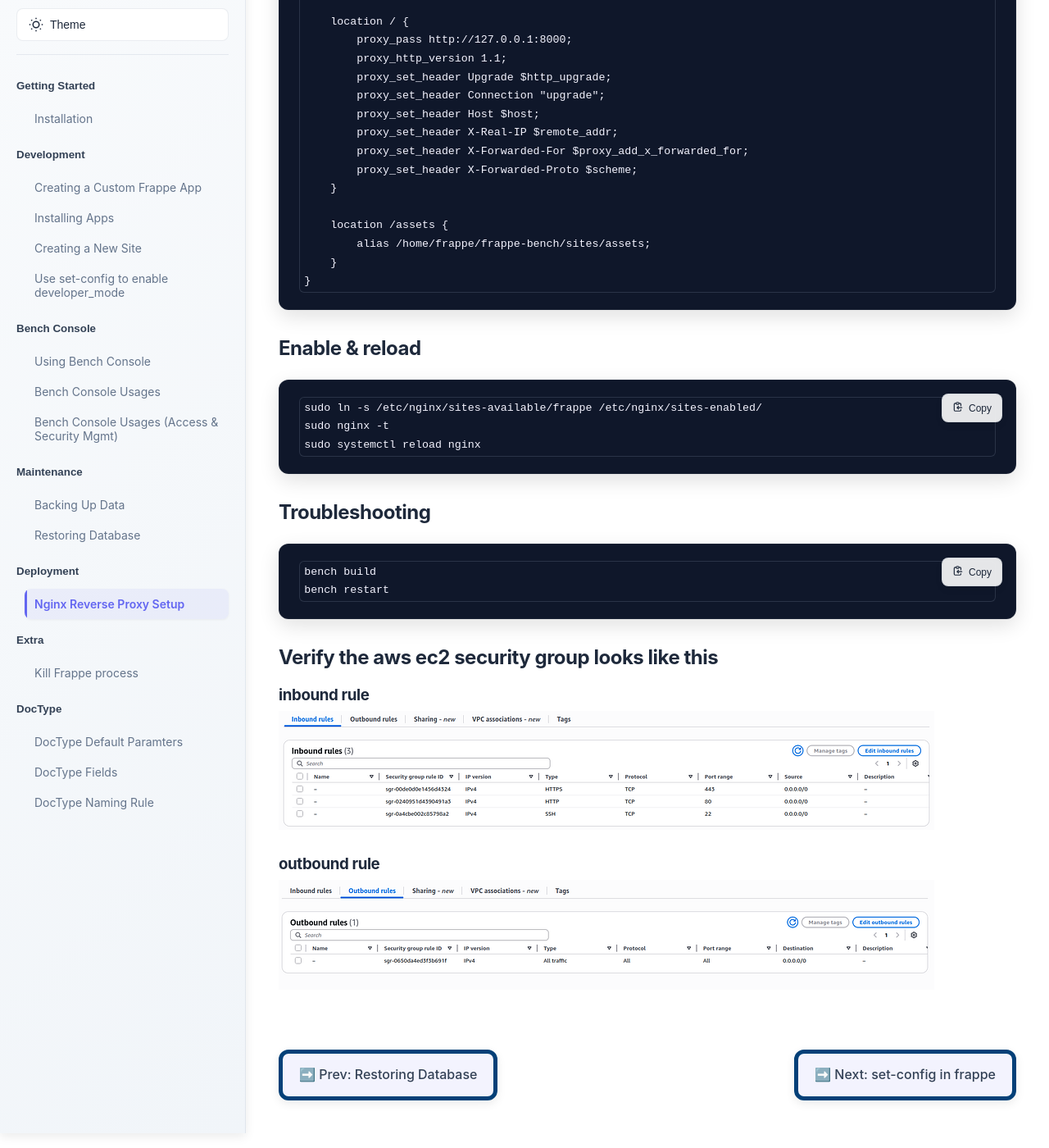
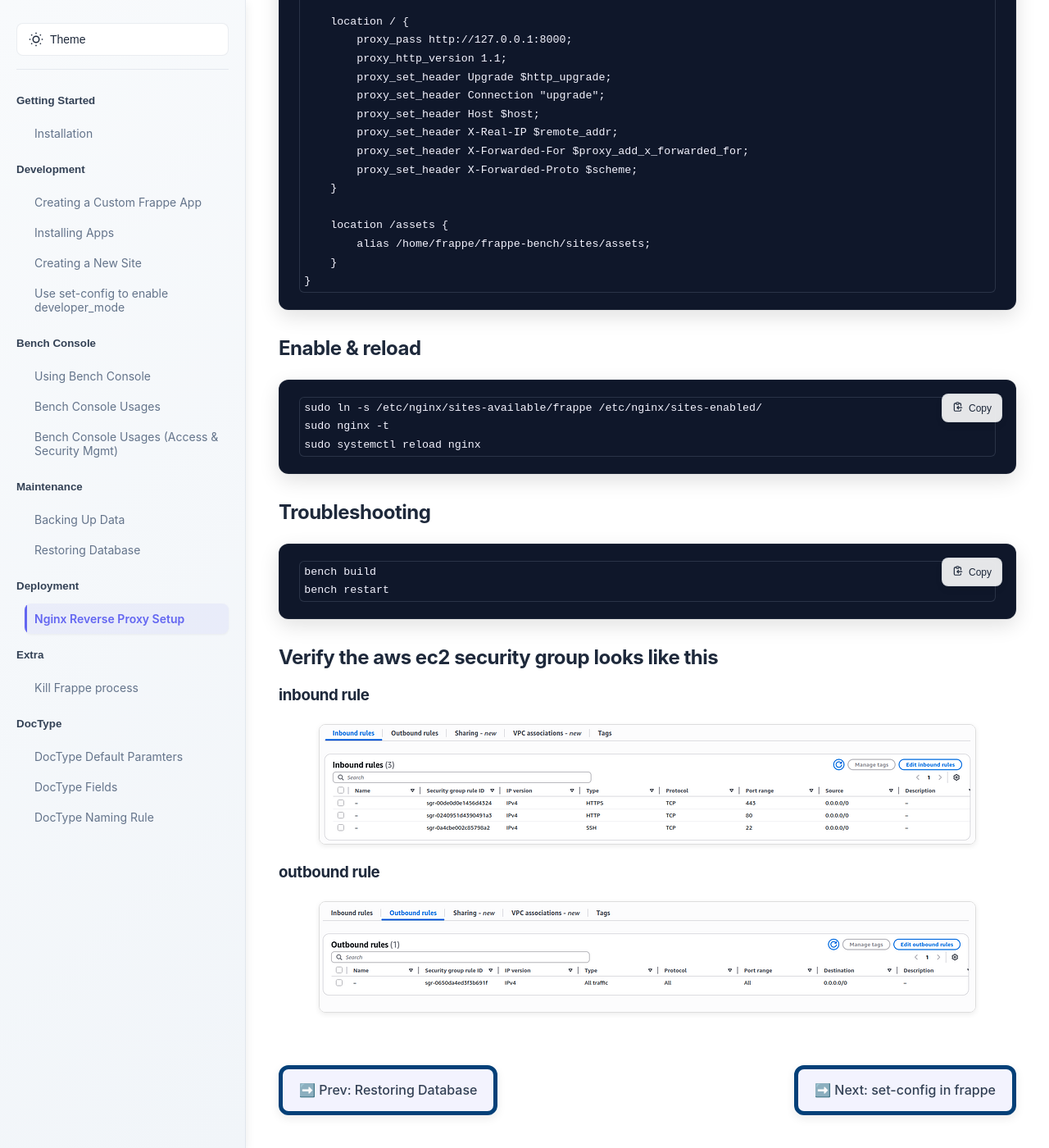
Before and after one commit to inxeoz/docs_frappe, a Jekyll site: the page built from _docs/08-nginx.md, in a window 1280 px wide and 1400 px high, scrolled down 440 px. Shown: the whole window at 82% size. Built offline with Jekyll 4.4.1, drawn with Linux system fonts in a browser that asks for light colours.

```diff
--- a/_layouts/default.html
+++ b/_layouts/default.html
@@ -1,41 +1,104 @@
 <!doctype html>
 <html lang="en">
-
     <head>
-  <meta charset="utf-8">
-  <meta name="viewport" content="width=device-width,initial-scale=1">
+        <meta charset="utf-8" />
+        <meta name="viewport" content="width=device-width,initial-scale=1" />
         <title>{{ page.title | default: site.title }}</title>
-  <link rel="stylesheet" href="{{ '/assets/css/common.css' | relative_url }}">
-  <link rel="stylesheet" href="{{ '/assets/css/sidebar.css' | relative_url }}">
-  <link rel="stylesheet" href="{{ '/assets/css/content.css' | relative_url }}">
-  <link rel="stylesheet" href="{{ '/assets/css/copy.css' | relative_url }}">
-  <link rel="stylesheet" href="{{ '/assets/css/nav-button.css' | relative_url }}">
-
-
-
+        <link
+            rel="stylesheet"
+            href="{{ '/assets/css/common.css' | relative_url }}"
+        />
+        <link
+            rel="stylesheet"
+            href="{{ '/assets/css/sidebar.css' | relative_url }}"
+        />
+        <link
+            rel="stylesheet"
+            href="{{ '/assets/css/content.css' | relative_url }}"
+        />
+        <link
+            rel="stylesheet"
+            href="{{ '/assets/css/copy.css' | relative_url }}"
+        />
+        <link
+            rel="stylesheet"
+            href="{{ '/assets/css/nav-button.css' | relative_url }}"
+        />
     </head>
 
     <body>
         <!-- Mobile header - only visible on small screens -->
         <header class="mobile-header">
-    <button id="mobile-sidebar-toggle" class="mobile-hamburger" aria-expanded="false" aria-controls="site-sidebar" aria-label="Toggle navigation menu">
-      <svg width="24" height="24" viewBox="0 0 24 24" fill="none" xmlns="http://www.w3.org/2000/svg">
-        <path d="M3 12h18m-9-9h9m-9 18h9" stroke="currentColor" stroke-width="2" stroke-linecap="round" stroke-linejoin="round"/>
+            <button
+                id="mobile-sidebar-toggle"
+                class="mobile-hamburger"
+                aria-expanded="false"
+                aria-controls="site-sidebar"
+                aria-label="Toggle navigation menu"
+            >
+                <svg
+                    width="24"
+                    height="24"
+                    viewBox="0 0 24 24"
+                    fill="none"
+                    xmlns="http://www.w3.org/2000/svg"
+                >
+                    <path
+                        d="M3 12h18m-9-9h9m-9 18h9"
+                        stroke="currentColor"
+                        stroke-width="2"
+                        stroke-linecap="round"
+                        stroke-linejoin="round"
+                    />
                 </svg>
             </button>
 
-    <div class="mobile-title">{{ page.title | default: site.title }}</div>
+            <div class="mobile-title">
+                {{ page.title | default: site.title }}
+            </div>
 
-    <button id="mobile-theme-toggle" class="mobile-theme-toggle" aria-label="Toggle dark/light theme" onclick="ToggleTheme()">
-      <svg class="theme-icon theme-icon-light" width="20" height="20" viewBox="0 0 24 24" fill="none" xmlns="http://www.w3.org/2000/svg">
-        <circle cx="12" cy="12" r="5" stroke="currentColor" stroke-width="2"/>
-        <path d="M12 1v2m0 18v2M4.22 4.22l1.42 1.42m12.72 12.72l1.42 1.42M1 12h2m18 0h2M4.22 19.78l1.42-1.42M18.36 5.64l1.42-1.42" stroke="currentColor" stroke-width="2"/>
+            <button
+                id="mobile-theme-toggle"
+                class="mobile-theme-toggle"
+                aria-label="Toggle dark/light theme"
+                onclick="ToggleTheme()"
+            >
+                <svg
+                    class="theme-icon theme-icon-light"
+                    width="20"
+                    height="20"
+                    viewBox="0 0 24 24"
+                    fill="none"
+                    xmlns="http://www.w3.org/2000/svg"
+                >
+                    <circle
+                        cx="12"
+                        cy="12"
+                        r="5"
+                        stroke="currentColor"
+                        stroke-width="2"
+                    />
+                    <path
+                        d="M12 1v2m0 18v2M4.22 4.22l1.42 1.42m12.72 12.72l1.42 1.42M1 12h2m18 0h2M4.22 19.78l1.42-1.42M18.36 5.64l1.42-1.42"
+                        stroke="currentColor"
+                        stroke-width="2"
+                    />
                 </svg>
-      <svg class="theme-icon theme-icon-dark" width="20" height="20" viewBox="0 0 24 24" fill="none" xmlns="http://www.w3.org/2000/svg">
-        <path d="M21 12.79A9 9 0 1 1 11.21 3 7 7 0 0 0 21 12.79z" stroke="currentColor" stroke-width="2"/>
+                <svg
+                    class="theme-icon theme-icon-dark"
+                    width="20"
+                    height="20"
+                    viewBox="0 0 24 24"
+                    fill="none"
+                    xmlns="http://www.w3.org/2000/svg"
+                >
+                    <path
+                        d="M21 12.79A9 9 0 1 1 11.21 3 7 7 0 0 0 21 12.79z"
+                        stroke="currentColor"
+                        stroke-width="2"
+                    />
                 </svg>
             </button>
-
         </header>
 
         <div class="page-wrap">
@@ -49,20 +112,17 @@
 
                 {% if page.next_page or page.prev_page %}
                 <div class="docs-nav">
-
                     {% if page.prev_page %}
-        <a class="btn-prev" href="{{ page.prev_page }}">➡️ Prev: {{ page.prev_title }}</a>
+                    <a class="btn-prev" href="{{ page.prev_page }}"
+                        >➡️ Prev: {{ page.prev_title }}</a
+                    >
+                    {% endif %} {% if page.next_page %}
+                    <a class="btn-next" href="{{ page.next_page }}"
+                        >➡️ Next: {{ page.next_title }}</a
+                    >
                     {% endif %}
-
-        {% if page.next_page %}
-        <a class="btn-next" href="{{ page.next_page }}">➡️ Next: {{ page.next_title }}</a>
-        {% endif %}
-
                 </div>
                 {% endif %}
-
-
-
             </main>
         </div>
         <script src="{{ '/assets/js/copy-code.js' | relative_url }}"></script>
--- a/assets/css/content.css
+++ b/assets/css/content.css
@@ -218,6 +218,33 @@
     background: var(--accent-04);
 }
 
+/* images inside content */
+.content img {
+    display: block;
+    max-width: 100%; /* never overflow container */
+    height: auto; /* keep aspect ratio */
+    margin: 1.5rem auto; /* center with spacing */
+    border-radius: 8px; /* optional rounded edges */
+    border: 1px solid var(--border, #ddd); /* optional border */
+    box-shadow: 0 2px 6px rgba(0, 0, 0, 0.08); /* optional shadow */
+}
+
+/* overlay */
+#lightbox {
+    position: fixed;
+    inset: 0;
+    background: rgba(0, 0, 0, 0.8);
+    display: none;
+    align-items: center;
+    justify-content: center;
+    z-index: 9999;
+}
+#lightbox img {
+    max-width: 90%;
+    max-height: 90%;
+    cursor: zoom-out;
+}
+
 /* Responsive tweaks */
 @media (max-width: 1100px) {
     .content {
--- /dev/null
+++ b/assets/js/img-overlay.js
@@ -0,0 +1,19 @@
+document.addEventListener("DOMContentLoaded", () => {
+  const lightbox = document.createElement("div");
+  lightbox.id = "lightbox";
+  document.body.appendChild(lightbox);
+
+  const img = document.createElement("img");
+  lightbox.appendChild(img);
+
+  document.querySelectorAll(".content img").forEach((el) => {
+    el.addEventListener("click", () => {
+      img.src = el.src;
+      lightbox.style.display = "flex";
+    });
+  });
+
+  lightbox.addEventListener("click", () => {
+    lightbox.style.display = "none";
+  });
+});
```
Also changed, not shown: other parts of _layouts/default.html (+4 -4 lines). Lines whose indentation alone changed are shown as unchanged.
